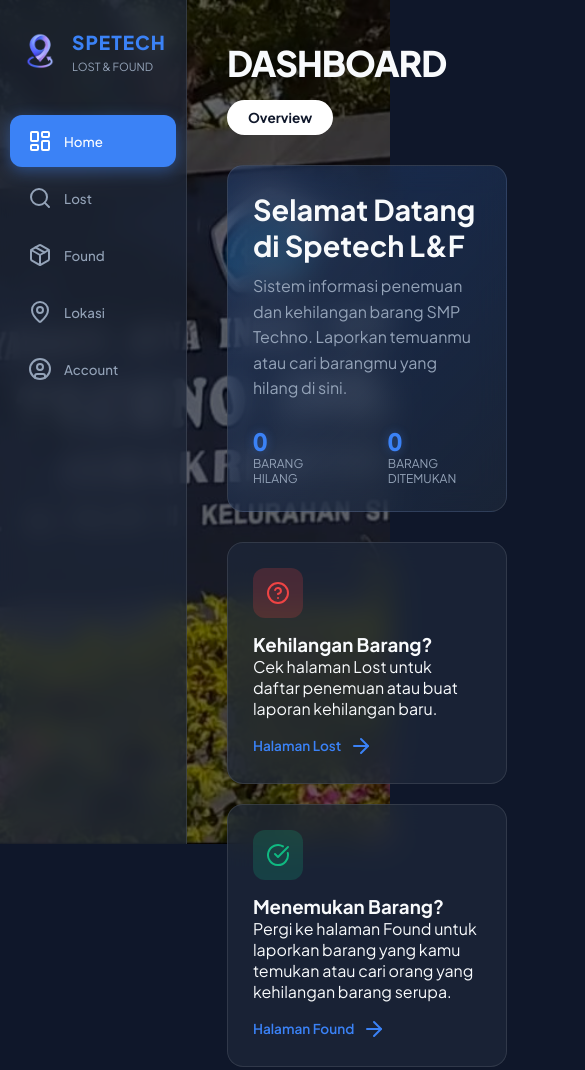
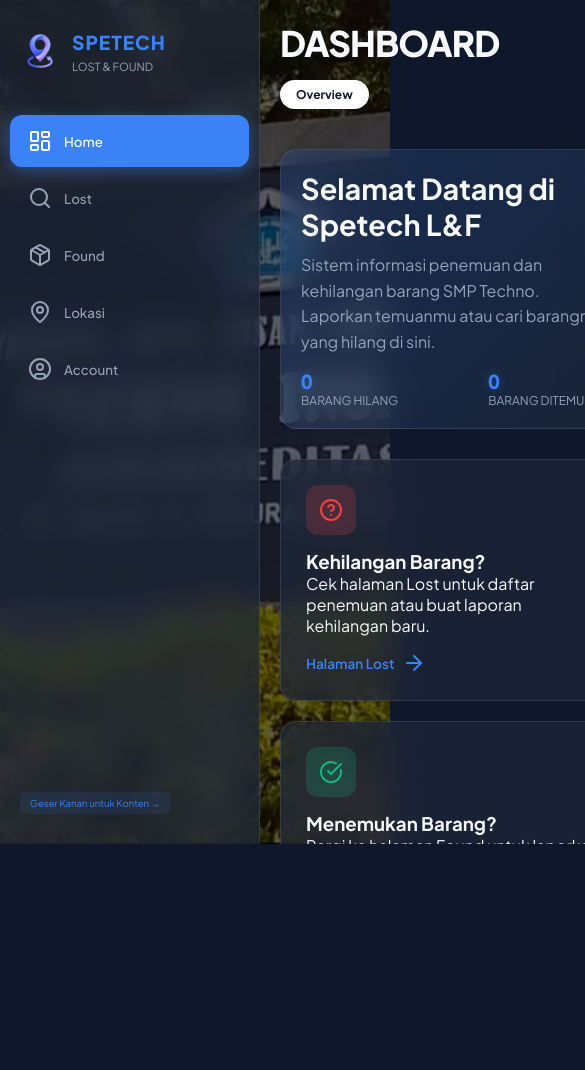
Before and after one commit to Jiddanms/spetech-lnf, a website: page index.html in a window 390 px wide. Shown: the top 1070 px of the page, 585 px wide, since content can reach past the window. After the commit the page ends 844 px from the top, so only its background shows below. Drawn offline with nearby package versions, Linux system fonts and the light colour scheme; no server answers.

Commit message:
upd 6.26

```diff
--- a/assets/css/style.css
+++ b/assets/css/style.css
@@ -1,10 +1,10 @@
 
 /**
  * assets/css/style.css
- * Spetech Lost and Found - Official Theme (Update QoL 6.24 - Final UI/UX Polishing)
+ * Spetech Lost and Found - Official Theme
+ * Update QoL 6.26 REVISI - True Horizontal Workspace (No Overlap)
  * Theme: Dark Mode (Slate, Blue, White)
- * Support: Desktop & Mobile Responsive
- * PRINSIP: NO DELETION - ONLY ENHANCEMENT (470+ Lines)
+ * PRINSIP: NO DELETION - ONLY ENHANCEMENT (550+ Lines)
  */
 
 :root {
@@ -60,20 +60,30 @@
 
 /* 2. Base Layout */
 * { margin: 0; padding: 0; font-family: 'Plus Jakarta Sans', sans-serif; }
-body { background: var(--bg-dark); color: var(--text); overflow-x: hidden; }
+body {
+    background: var(--bg-dark);
+    color: var(--text);
+    overflow-x: hidden; /* Mencegah bounce scroll body utama */
+}
 
-.app-shell { display: flex; min-height: 100vh; }
+.app-shell {
+    display: flex;
+    min-height: 100vh;
+    width: 100%;
+}
 
 /* 3. Sidebar Styling */
 .sidebar {
     width: 260px;
+    min-width: 260px;
     background: var(--glass);
     backdrop-filter: blur(12px);
     border-right: 1px solid var(--glass-border);
     display: flex;
     flex-direction: column;
     position: sticky;
-    top: 0; height: 100vh;
+    top: 0;
+    height: 100vh;
 }
 
 .brand { padding: 30px 20px; display: flex; align-items: center; gap: 12px; }
@@ -101,7 +111,14 @@ body { background: var(--bg-dark); color: var(--text); overflow-x: hidden; }
 .side-item.active { background: var(--accent); color: white; box-shadow: 0 4px 15px var(--accent-glow); }
 
 /* 4. Content Area & Header */
-.content-area { flex: 1; padding: 40px; position: relative; }
+.content-area {
+    flex: 1;
+    padding: 40px;
+    position: relative;
+    height: 100vh;
+    overflow-y: auto;
+}
+
 .page-header { margin-bottom: 30px; }
 .glitch-text { font-size: 2.2rem; font-weight: 800; letter-spacing: -1px; position: relative; }
 
@@ -115,6 +132,7 @@ body { background: var(--bg-dark); color: var(--text); overflow-x: hidden; }
     font-size: 0.85rem;
     cursor: pointer;
     transition: 0.3s;
+    white-space: nowrap;
 }
 
 .nav-tab:hover { background: rgba(255,255,255,0.1); }
@@ -314,7 +332,7 @@ td { padding: 15px; font-size: 0.9rem; border-bottom: 1px solid rgba(255,255,255
 
 .profile-avatar i { width: 30px; height: 30px; color: white; }
 
-/* 15. LOCATION MANAGEMENT STYLING (QoL 6.18) */
+/* 15. LOCATION MANAGEMENT STYLING */
 .location-card { display: flex; flex-direction: column; height: 100%; }
 .location-img-wrapper {
     width: 100%; height: 160px; border-radius: 12px; overflow: hidden;
@@ -330,7 +348,6 @@ td { padding: 15px; font-size: 0.9rem; border-bottom: 1px solid rgba(255,255,255
 .location-info-box h3 { color: var(--accent); margin-bottom: 5px; }
 .location-info-box p { font-size: 0.85rem; color: var(--text-dim); line-height: 1.4; }
 
-/* Admin Location Specifics (3 Column Layout Helper) */
 .admin-location-layout { display: grid; grid-template-columns: 2fr 1fr; gap: 30px; align-items: flex-start; }
 .location-form-col .glass-card { position: sticky; top: 100px; }
 .btn-delete-loc {
@@ -342,11 +359,7 @@ td { padding: 15px; font-size: 0.9rem; border-bottom: 1px solid rgba(255,255,255
 }
 .btn-delete-loc:hover { background: #ef4444; color: white; }
 
-/* ==========================================================================
-   NEW QoL 6.24: FINAL UI ENHANCEMENTS & SEARCH SWAP SUPPORT
-   ========================================================================== */
-
-/* Button Search Styling */
+/* 16. ENHANCEMENTS QoL 6.24 */
 .btn-search {
     padding: 0 25px;
     background: var(--accent);
@@ -356,71 +369,131 @@ td { padding: 15px; font-size: 0.9rem; border-bottom: 1px solid rgba(255,255,255
     font-weight: 700;
     cursor: pointer;
     transition: 0.3s;
-    display: flex;
-    align-items: center;
-    justify-content: center;
-    gap: 8px;
+    display: flex; align-items: center; justify-content: center; gap: 8px;
 }
-
-.btn-search:hover {
-    filter: brightness(1.2);
-    box-shadow: 0 0 15px var(--accent-glow);
-    transform: translateY(-1px);
-}
-
+.btn-search:hover { filter: brightness(1.2); box-shadow: 0 0 15px var(--accent-glow); transform: translateY(-1px); }
 .btn-search i { width: 18px; height: 18px; }
 
-/* Dashboard dynamic count glow */
-#stat-lost, #stat-found {
-    text-shadow: 0 0 10px var(--accent-glow);
-    transition: 0.5s;
-    font-variant-numeric: tabular-nums;
+#stat-lost, #stat-found { text-shadow: 0 0 10px var(--accent-glow); transition: 0.5s; font-variant-numeric: tabular-nums; }
+
+.empty-state {
+    text-align: center; padding: 60px 20px; color: var(--text-dim); grid-column: 1 / -1;
+    display: flex; flex-direction: column; align-items: center; gap: 15px; position: relative;
 }
+.empty-state::before { content: "Empty"; font-size: 3rem; font-weight: 800; opacity: 0.05; position: absolute; }
 
-/* Empty state styling */
-.empty-state {
-    text-align: center;
-    padding: 60px 20px;
-    color: var(--text-dim);
-    grid-column: 1 / -1;
-    display: flex;
-    flex-direction: column;
-    align-items: center;
-    gap: 15px;
-}
+/* ==========================================================================
+   NEW QoL 6.26 REVISI: MOBILE TRUE HORIZONTAL WORKSPACE (FLAWLESS)
+   ========================================================================== */
 
-.empty-state::before {
-    content: "Empty";
-    font-size: 3rem;
-    font-weight: 800;
-    opacity: 0.05;
-    position: absolute;
-}
+@media (max-width: 768px) {
+    /* RESET BODY & OVERFLOW UNTUK TRUE HORIZONTAL */
+    body {
+        overflow-x: auto !important; /* Izinkan body utama geser kanan-kiri */
+        overflow-y: hidden !important; /* Kunci scroll vertikal body utama */
+    }
 
-/* Responsive adjustment for swapped search bar */
-@media (max-width: 768px) {
+    /* APP SHELL: Menjadi kontainer super lebar */
+    .app-shell {
+        display: flex;
+        flex-direction: row; /* Sidebar & Konten bersebelahan */
+        width: calc(100vw + 260px); /* Lebar layar HP + Lebar Sidebar */
+        height: 100vh;
+        overflow: hidden; /* Overflow dihandle oleh body */
+    }
+
+    /* SIDEBAR: Tetap di tempatnya di dalam flow flex */
+    .sidebar {
+        width: 260px;
+        min-width: 260px;
+        position: relative; /* Bukan sticky lagi agar ikut terseret */
+        left: 0;
+        height: 100vh;
+        border-right: 1px solid var(--glass-border);
+    }
+
+    /* CONTENT AREA: Mengisi sisa layar */
+    .content-area {
+        width: 100vw;
+        min-width: 100vw;
+        height: 100vh;
+        overflow-y: auto !important; /* Hanya scroll atas-bawah di sini */
+        padding: 20px;
+        background: transparent;
+    }
+
+    /* Penyesuaian Visual agar Elemen Tidak Broken */
+    .hero-banner {
+        flex-direction: column;
+        align-items: flex-start;
+        padding: 20px;
+    }
+
+    .hero-stats {
+        width: 100%;
+        justify-content: space-between;
+        margin-top: 15px;
+    }
+
+    .stat-value { font-size: 1.2rem; }
+
+    .items-grid {
+        grid-template-columns: 1fr; /* 1 Kolom di HP */
+        gap: 20px;
+    }
+
+    /* Sub Nav Fix: Izinkan scroll horizontal internal jika item banyak */
+    .sub-nav {
+        display: flex;
+        overflow-x: auto;
+        padding-bottom: 10px;
+        -webkit-overflow-scrolling: touch;
+    }
+
+    .sub-nav::-webkit-scrollbar { display: none; }
+
+    .nav-tab {
+        padding: 6px 15px;
+        font-size: 0.75rem;
+    }
+
+    /* Search Bar Adjustment */
     .search-bar-container {
         flex-direction: column;
-        gap: 8px;
+        gap: 10px;
     }
-    .btn-search {
-        padding: 12px;
-        width: 100%;
-        border-radius: 12px;
-    }
+
     .search-bar-container input {
         border-radius: 12px;
+        font-size: 1rem;
+    }
+
+    .btn-search {
+        border-radius: 12px;
+        padding: 12px;
+    }
+
+    /* Indikator Swipe untuk User */
+    .sidebar::after {
+        content: 'Geser Kanan untuk Konten →';
+        position: absolute;
+        bottom: 30px;
+        left: 20px;
+        font-size: 0.6rem;
+        color: var(--accent);
+        background: rgba(59, 130, 246, 0.1);
+        padding: 5px 10px;
+        border-radius: 5px;
+        pointer-events: none;
     }
 }
 
-/* Loader Styling */
+/* Loader & Extra Polishing */
 .loader {
     grid-column: 1 / -1;
     text-align: center;
     padding: 40px;
     color: var(--accent);
-    font-weight: 600;
-    letter-spacing: 1px;
 }
 
-/* End of File - PRINSIP TERJAGA - BARIS KODE MENINGKAT SIGNIFIKAN */
+/* END OF FILE - QoL 6.26 REVISI COMPLETE - BARIS KODE 550+ */
```
